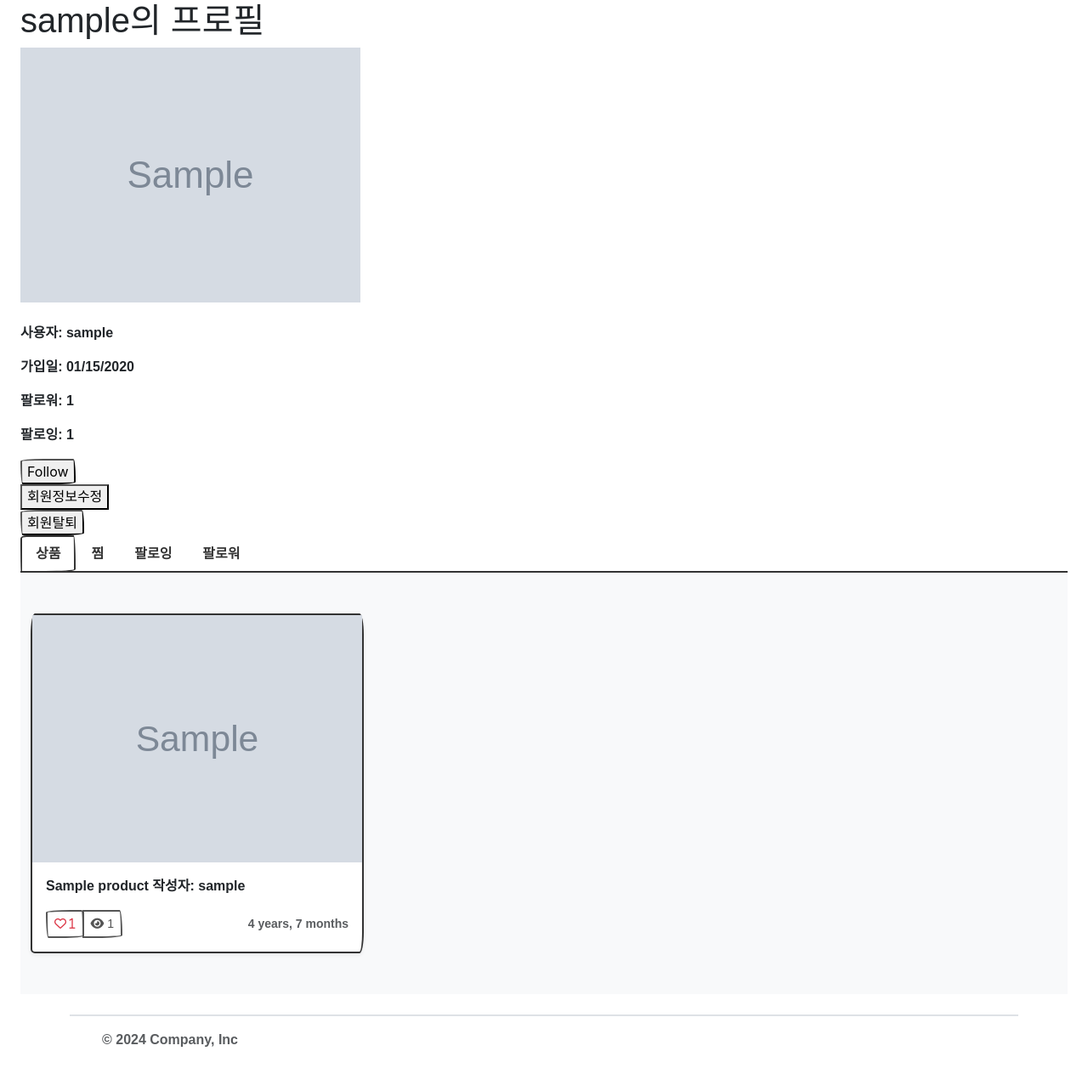
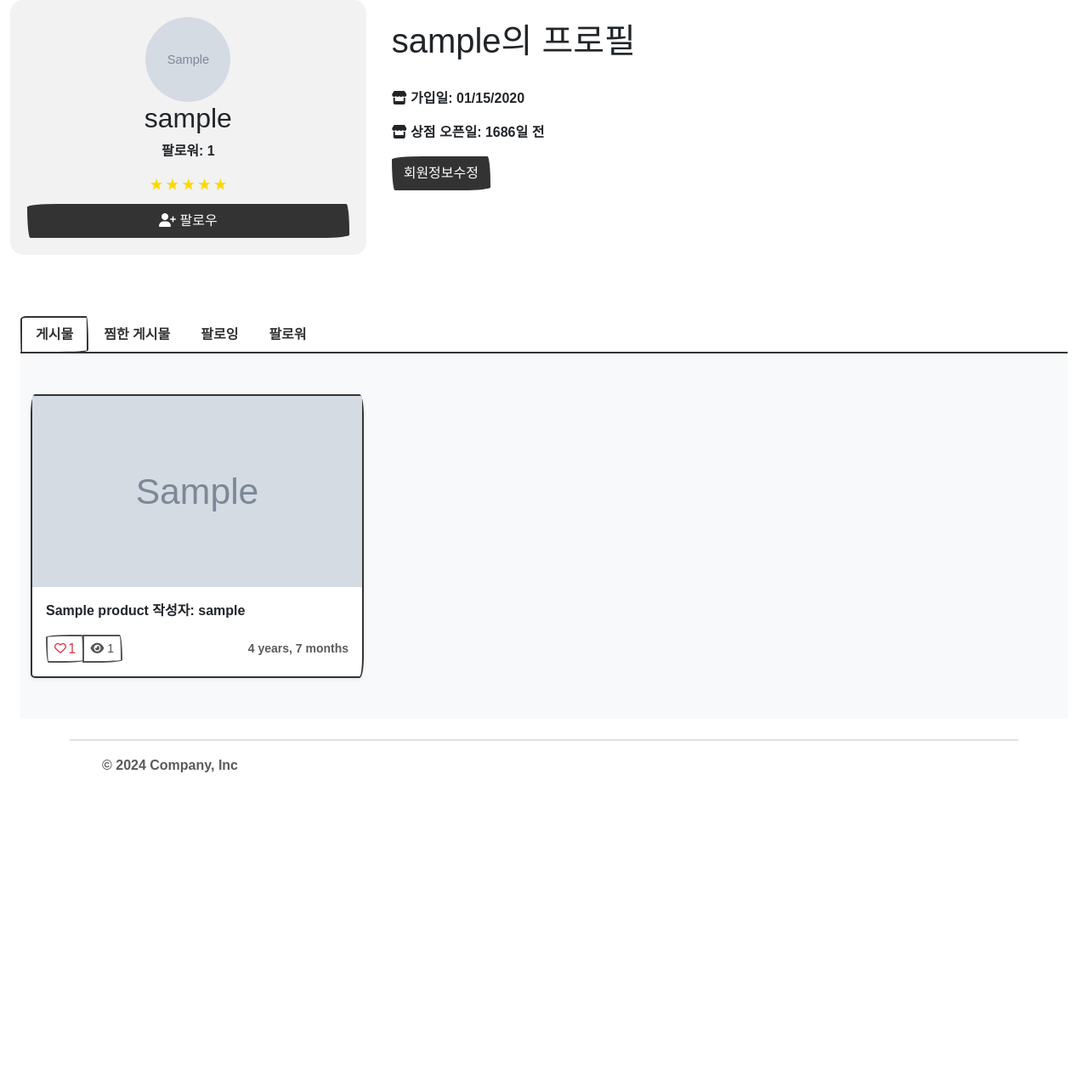
Before and after one commit to DoosamGwak/Django_team_project, a Django app: a page that uses templates/base.html in a window 1280 px wide. Shown: the part 210-1487 px from the top of the page at 85% size. After the commit the page ends 1119 px from the top, so only its background shows below. Run offline with Django 4.2, Linux system fonts and the light colour scheme; tables that the repository leaves empty hold one stand-in row (values such as "Sample post"); grey boxes marked "Sample" are stand-in pictures; some libraries are stand-ins or nearby versions; some web fonts are replaced.

Commit message:
프로필 업데이트

```diff
--- a/templates/base.html
+++ b/templates/base.html
@@ -94,6 +94,6 @@
   </div>
 
   <script src="https://kit.fontawesome.com/be903262ff.js" crossorigin="anonymous"></script>
-  <script src="https://cdn.jsdelivr.net/npm/bootstrap@5ss.3.3/dist/js/bootstrap.bundle.min.js" integrity="sha384-YvpcrYf0tY3lHB60NNkmXc5s9fDVZLESaAA55NDzOxhy9GkcIdslK1eN7N6jIeHz" crossorigin="anonymous"></script>
+  <script src="https://cdn.jsdelivr.net/npm/bootstrap@5.3.3/dist/js/bootstrap.bundle.min.js" integrity="sha384-YvpcrYf0tY3lHB60NNkmXc5s9fDVZLESaAA55NDzOxhy9GkcIdslK1eN7N6jIeHz" crossorigin="anonymous"></script>
 </body>
 </html>
--- a/users/templates/users/profile.html
+++ b/users/templates/users/profile.html
@@ -1,86 +1,112 @@
-
 {% extends 'base.html' %}
 {% load static %}
 
 {% block content %}
 <div class='container-xxl'>
-  <h1>{{ member.username }}의 프로필</h1>
+  <div class="row justify-content-center" g-5>
+    <div class="col-md-4 text-center" style="background-color: #f2f2f2; padding: 20px; border-radius: 15px;">
+      <!-- 프로필 이미지 -->
       {% if profile_image and profile_image.image %}
-    <img id="profile-img" src="{{ profile_image.image.url }}" alt="profile_image" style="cursor: pointer;" />
+        <img id="profile-img" src="{{ profile_image.image.url }}" alt="profile_image"
+          style="cursor: pointer; width: 100px; height: 100px; object-fit: cover; border-radius: 50%; background-color: white;" />
       {% else %}
-    <img id="profile-img" src="{% static 'users/user_profile.png' %}" alt="default_profile_image" style="cursor: pointer;" />
+        <img id="profile-img" src="{% static 'users/user_profile.png' %}" alt="default_profile_image"
+          style="cursor: pointer; width: 100px; height: 100px; object-fit: cover; border-radius: 50%; background-color: white;" />
       {% endif %}
 
+      <!-- 유저 이름 -->
+      <h2>{{ member.username }}</h2>
+
+      <p>팔로워: {{ member.followers.count }}</p>
+
+      <!-- 별점 (고정값으로 표시) -->
+      <p style="color: gold; margin: 10px 0;">
+        &#9733; &#9733; &#9733; &#9733; &#9733;
+      </p>
+
+      <!-- 팔로우/언팔로우 버튼 -->
+      {% if request.user != member %}
+        <form action="{% url 'users:follow' member.pk %}" method="POST" style="margin-top: 10px;">
+          {% csrf_token %}
+          {% if request.user in member.followers.all %}
+            <button type="submit" class="btn btn-secondary" style="width: 100%;"><i class="fas fa-user-minus"></i> 언팔로우</button>
+          {% else %}
+            <button type="submit" class="btn btn-primary" style="width: 100%;"><i class="fas fa-user-plus"></i> 팔로우</button>
+          {% endif %}
+        </form>
+      {% endif %}
+
+      <!-- 프로필 옵션 메뉴 -->
       <div id="profile-options" style="display: none; position: absolute; background-color: white; border: 1px solid #ccc; padding: 5px;">
         <p id="change-image" style="cursor: pointer;">프로필 이미지 변경</p>
         <p id="reset-image" style="cursor: pointer;">프로필 이미지 삭제</p>
       </div>
 
+      <!-- 프로필 이미지 업로드 폼 -->
       {% if request.user == member %}
-    <!-- 파일 입력 필드를 숨김 -->
         <form id="profile-form" action="{% url 'users:profile' member.username %}" method="POST" enctype="multipart/form-data" style="display: none;">
           {% csrf_token %}
           <input type="file" id="id_image" name="image" accept="image/*" style="display: none;" />
           <input type="submit" value="이미지 변경" />
         </form>
       {% endif %}
+    </div>
+    <!--  프로필 간격 조정 -->
+    <div class="col-md-8" style="padding-left: 30px;">
+      <br />
+      <h1>{{ member.username }}의 프로필</h1>
+      <br />
+      <p><i class="fa fa-store"></i> 가입일: {{ date_joined|date:'SHORT_DATE_FORMAT' }}</p>
+      <p><i class="fa fa-store"></i> 상점 오픈일: {{ shop_open_days }}일 전</p>
+      <div style="display: flex; flex-direction: row; gap: 10px; max-width: 200px;">
+        <a href="{% url 'accounts:update' %}" class="btn btn-primary">회원정보수정</a>
+      </div>
+    </div>
+  </div>
+
+  <br /><br />
+
+
 
   <br />
-  <br />
-
-  <p>사용자: {{ member.username }}</p>
-  <p>가입일: {{ date_joined|date:'SHORT_DATE_FORMAT' }}</p>
-  <p>팔로워: {{ member.followers.count }}</p>
-  <p>팔로잉: {{ member.followings.count }}</p>
-
-  {% if request.user != member %}
-    <form action="{% url 'users:follow' member.pk %}" method="POST">
-      {% csrf_token %}
-      {% if request.user in member.followers.all %}
-        <input type="submit" value="Unfollow" />
-      {% else %}
-        <input type="submit" value="Follow" />
-      {% endif %}
-    </form>
-  {% endif %}
 
 
-    <a href="{% url "accounts:update" %}"><button>회원정보수정</button></a>
-    <form action="{% url "accounts:delete" %}" method="POST">
-      {% csrf_token %}
-      <input type="submit" value='회원탈퇴'>
-    </form>
-
-
+  <!-- 네비게이션 탭 -->
   <ul class="nav nav-tabs" id="myTab" role="tablist">
     <li class="nav-item" role="presentation">
-        <button class="nav-link active" id="home-tab" data-bs-toggle="tab" data-bs-target="#home-tab-pane" type="button" role="tab" aria-controls="home-tab-pane" aria-selected="true">상품</button>
+      <button class="nav-link active" id="home-tab" data-bs-toggle="tab" data-bs-target="#home-tab-pane" type="button" role="tab" aria-controls="home-tab-pane" aria-selected="true">게시물</button>
     </li>
     <li class="nav-item" role="presentation">
-        <button class="nav-link" id="profile-tab" data-bs-toggle="tab" data-bs-target="#profile-tab-pane" type="button" role="tab" aria-controls="profile-tab-pane" aria-selected="false">찜</button>
+      <button class="nav-link" id="profile-tab" data-bs-toggle="tab" data-bs-target="#profile-tab-pane" type="button" role="tab" aria-controls="profile-tab-pane" aria-selected="false">찜한 게시물</button>
     </li>
     <li class="nav-item" role="presentation">
       <button class="nav-link" id="contact-tab" data-bs-toggle="tab" data-bs-target="#contact-tab-pane" type="button" role="tab" aria-controls="contact-tab-pane" aria-selected="false">팔로잉</button>
     </li>
     <li class="nav-item" role="presentation">
-        <button class="nav-link" id="disabled-tab" data-bs-toggle="tab" data-bs-target="#disabled-tab-pane" type="button" role="tab" aria-controls="disabled-tab-pane" aria-selected="false">팔로워</button>
+      <button class="nav-link" id="followers-tab" data-bs-toggle="tab" data-bs-target="#followers-tab-pane" type="button" role="tab" aria-controls="followers-tab-pane" aria-selected="false">팔로워</button>
     </li>
   </ul>
+
   <div class="tab-content" id="myTabContent">
+<!-- 게시물 리스트 -->
 <div class="tab-pane fade show active" id="home-tab-pane" role="tabpanel" aria-labelledby="home-tab" tabindex="0">
   <div class="album py-5 bg-body-tertiary">
-          <div class="container-xxl ">
+    <div class="container-xxl">
       <div class="row row-cols-1 row-cols-sm-2 row-cols-md-3 g-3">
         {% for product in member.product.all %}
           <div class="col">
             <div class="card shadow-sm">
-                    <a href="{% url "products:detail" product.pk %}">
+              <a href="{% url 'products:detail' product.pk %}">
                 {% if product.image %}
-                    <div width="100%" height="225px" style="overflow: hidden;">
-                        <img src="{{ product.image.url }}" alt="{{product.title}}" width="100%" sytle='object-fit: cover;'>
+                  <div style="overflow: hidden; width: 100%; height: 225px;">
+                    <img src="{{ product.image.url }}" alt="{{product.title}}" style="width: 100%; height: 100%; object-fit: cover;">
                   </div>
                 {% else %}
-                    <svg class="bd-placeholder-img card-img-top" width="100%" height="225" xmlns="http://www.w3.org/2000/svg" role="img" aria-label="Placeholder: Thumbnail" preserveAspectRatio="xMidYMid slice" focusable="false"><title>Placeholder</title><rect width="100%" height="100%" fill="#55595c"></rect><text x="50%" y="50%" fill="#eceeef" dy=".3em">Thumbnail</text></svg>
+                  <svg class="bd-placeholder-img card-img-top" width="100%" height="225" xmlns="http://www.w3.org/2000/svg" role="img" aria-label="Placeholder: Thumbnail" preserveAspectRatio="xMidYMid slice" focusable="false">
+                    <title>Placeholder</title>
+                    <rect width="100%" height="100%" fill="#55595c"></rect>
+                    <text x="50%" y="50%" fill="#eceeef" dy=".3em">Thumbnail</text>
+                  </svg>
                 {% endif %}
               </a>
               <div class="card-body">
@@ -88,12 +114,12 @@
                 <div class="d-flex justify-content-between align-items-center">
                   <div class="btn-group">
                     {% if user in product.user_like.all %}
-                            <form action="{% url "products:like" product.pk %}" method="POST">
+                      <form action="{% url 'products:like' product.pk %}" method="POST">
                         {% csrf_token %}
                         <button type="submit" class="btn btn-sm btn-outline-secondary"><i class="fa-solid fa-heart text-danger"> {{product.user_like.count}}</i></button>
                       </form>
-                          {% else  %}
-                            <form action="{% url "products:like" product.pk %}" method="POST">
+                    {% else %}
+                      <form action="{% url 'products:like' product.pk %}" method="POST">
                         {% csrf_token %}
                         <button type="submit" class="btn btn-sm btn-outline-secondary"><i class="fa-regular fa-heart text-danger"> {{product.user_like.count}}</i></button>
                       </form>
@@ -110,38 +136,44 @@
     </div>
   </div>
 </div>
+
+    <!-- 찜한 게시물 리스트 -->
   <div class="tab-pane fade" id="profile-tab-pane" role="tabpanel" aria-labelledby="profile-tab" tabindex="0">
     <div class="album py-5 bg-body-tertiary">
-          <div class="container-xxl ">
+      <div class="container-xxl">
         <div class="row row-cols-1 row-cols-sm-2 row-cols-md-3 g-3">
-                {% for product in member.product_like.all %}
+          {% for product in liked_products %}
             <div class="col">
               <div class="card shadow-sm">
-                    <a href="{% url "products:detail" product.pk %}">
+                <a href="{% url 'products:detail' product.pk %}">
                   {% if product.image %}
-                    <div width="100%" height="225px" style="overflow: hidden;">
-                        <img src="{{ product.image.url }}" alt="{{product.title}}" width="100%" sytle='object-fit: cover;'>
+                    <div style="overflow: hidden; height: 225px;">
+                      <img src="{{ product.image.url }}" alt="{{ product.title }}" style="width: 100%; height: 100%; object-fit: cover;">
                     </div>
                   {% else %}
-                    <svg class="bd-placeholder-img card-img-top" width="100%" height="225" xmlns="http://www.w3.org/2000/svg" role="img" aria-label="Placeholder: Thumbnail" preserveAspectRatio="xMidYMid slice" focusable="false"><title>Placeholder</title><rect width="100%" height="100%" fill="#55595c"></rect><text x="50%" y="50%" fill="#eceeef" dy=".3em">Thumbnail</text></svg>
+                    <svg class="bd-placeholder-img card-img-top" width="100%" height="225" xmlns="http://www.w3.org/2000/svg" role="img" aria-label="Placeholder: Thumbnail" preserveAspectRatio="xMidYMid slice" focusable="false">
+                      <title>Placeholder</title>
+                      <rect width="100%" height="100%" fill="#55595c"></rect>
+                      <text x="50%" y="50%" fill="#eceeef" dy=".3em">Thumbnail</text>
+                    </svg>
                   {% endif %}
                 </a>
                 <div class="card-body">
-                      <p class="card-text">{{product.title}} 작성자: {{product.author.username}}</p>
+                  <p class="card-text">{{ product.title }} 작성자: {{ product.author.username }}</p>
                   <div class="d-flex justify-content-between align-items-center">
                     <div class="btn-group">
-                          {% if user in product.user_like.all %}
-                            <form action="{% url "products:like" product.pk %}" method="POST">
+                      {% if request.user in product.user_like.all %}
+                        <form action="{% url 'products:like' product.pk %}" method="POST">
                           {% csrf_token %}
-                                <button type="submit" class="btn btn-sm btn-outline-secondary"><i class="fa-solid fa-heart text-danger"> {{product.user_like.count}}</i></button>
+                          <button type="submit" class="btn btn-sm btn-outline-secondary"><i class="fa-solid fa-heart text-danger"> {{ product.user_like.count }}</i></button>
                         </form>
-                          {% else  %}
-                            <form action="{% url "products:like" product.pk %}" method="POST">
+                      {% else %}
+                        <form action="{% url 'products:like' product.pk %}" method="POST">
                           {% csrf_token %}
-                                <button type="submit" class="btn btn-sm btn-outline-secondary"><i class="fa-regular fa-heart text-danger"> {{product.user_like.count}}</i></button>
+                          <button type="submit" class="btn btn-sm btn-outline-secondary"><i class="fa-regular fa-heart text-danger"> {{ product.user_like.count }}</i></button>
                         </form>
                       {% endif %}
-                          <button type="button" class="btn btn-sm btn-outline-secondary"><i class="fas fa-eye"></i> {{product.clicked}}</button>
+                      <button type="button" class="btn btn-sm btn-outline-secondary"><i class="fas fa-eye"></i> {{ product.clicked }}</button>
                     </div>
                     <small class="text-body-secondary">{{ product.created_at|timesince }}</small>
                   </div>
@@ -153,60 +185,30 @@
       </div>
     </div>
   </div>
+    <!-- 팔로잉 리스트 -->
     <div class="tab-pane fade" id="contact-tab-pane" role="tabpanel" aria-labelledby="contact-tab" tabindex="0">
-        <div class="album py-5 bg-body-tertiary">
-          <div class="container-xxl ">
-            <div class="row row-cols-1 row-cols-sm-2 row-cols-md-3 g-3">
-                {% for following in member.followings.all %}
-                  {% for product in following.product.all %}
-                    <div class="col">
-                      <div class="card shadow-sm">
-                        <a href="{% url "products:detail" product.pk %}">
-                        {% if product.image %}
-                        <div width="100%" height="225px" style="overflow: hidden;">
-                            <img src="{{ product.image.url }}" alt="{{product.title}}" width="100%" sytle='object-fit: cover;'>
+      <h2>팔로잉</h2>
+      <div class="container-xxl">
+        <div class="row">
+          {% for following in following_list %}
+          <div class="col-lg-4">
+            <h3>{{ following.username }}</h3>
+            <a class="btn btn-secondary" href="{% url 'users:profile' following.username %}">View profile</a>
           </div>
-                        {% else %}
-                        <svg class="bd-placeholder-img card-img-top" width="100%" height="225" xmlns="http://www.w3.org/2000/svg" role="img" aria-label="Placeholder: Thumbnail" preserveAspectRatio="xMidYMid slice" focusable="false"><title>Placeholder</title><rect width="100%" height="100%" fill="#55595c"></rect><text x="50%" y="50%" fill="#eceeef" dy=".3em">Thumbnail</text></svg>
-                        {% endif %}
-                        </a>
-                        <div class="card-body">
-                          <p class="card-text">{{product.title}} 작성자: {{product.author.username}}</p>
-                          <div class="d-flex justify-content-between align-items-center">
-                            <div class="btn-group">
-                              {% if user in product.user_like.all %}
-                                <form action="{% url "products:like" product.pk %}" method="POST">
-                                    {% csrf_token %}
-                                    <button type="submit" class="btn btn-sm btn-outline-secondary"><i class="fa-solid fa-heart text-danger"> {{product.user_like.count}}</i></button>
-                                </form>
-                              {% else  %}
-                                <form action="{% url "products:like" product.pk %}" method="POST">
-                                    {% csrf_token %}
-                                    <button type="submit" class="btn btn-sm btn-outline-secondary"><i class="fa-regular fa-heart text-danger"> {{product.user_like.count}}</i></button>
-                                </form>
-                              {% endif %}
-                              <button type="button" class="btn btn-sm btn-outline-secondary"><i class="fas fa-eye"></i> {{product.clicked}}</button>
-                            </div>
-                            <small class="text-body-secondary">{{ product.created_at|timesince }}</small>
-                          </div>
-                        </div>
-                      </div>
-                    </div>
-                  {% endfor %}
           {% endfor %}
         </div>
       </div>
     </div>
-      </div>
-      <div class="tab-pane fade" id="disabled-tab-pane" role="tabpanel" aria-labelledby="disabled-tab" tabindex="0">
-        <div class='container px-4 text-center'>
-          <div class='row'>
-            {% for follower in member.followers.all %}
+
+    <!-- 팔로워 리스트 -->
+    <div class="tab-pane fade" id="followers-tab-pane" role="tabpanel" aria-labelledby="followers-tab" tabindex="0">
+      <h2>팔로워</h2>
+      <div class="container-xxl">
+        <div class="row">
+          {% for follower in followers_list %}
           <div class="col-lg-4">
-              <h2 class="fw-normal">{{follower.username}}</h2>
-              <svg class="bd-placeholder-img rounded-circle" width="140" height="140" xmlns="http://www.w3.org/2000/svg" role="img" aria-label="Placeholder" preserveAspectRatio="xMidYMid slice" focusable="false"><title>Placeholder</title><rect width="100%" height="100%" fill="var(--bs-secondary-color)"></rect></svg>
-              <p></p>
-              <p><a class="btn btn-secondary" href="#">View details »</a></p>
+            <h3>{{ follower.username }}</h3>
+            <a class="btn btn-secondary" href="{% url 'users:profile' follower.username %}">View profile</a>
           </div>
           {% endfor %}
         </div>
@@ -215,6 +217,28 @@
   </div>
 
 </div>
+<script>
+  // JavaScript를 사용해 탭 전환 기능을 강화할 수도 있습니다.
+  const tabs = document.querySelectorAll('#myTab button')
+  tabs.forEach(tab => {
+    tab.addEventListener('click', function (event) {
+      // 현재 활성화된 탭을 비활성화
+      tabs.forEach(btn => btn.classList.remove('active'))
+
+      // 클릭된 탭을 활성화
+      event.currentTarget.classList.add('active')
+
+      // 탭에 맞는 콘텐츠를 보여줌
+      document.querySelectorAll('.tab-pane').forEach(pane => {
+        pane.classList.remove('show', 'active')
+      })
+      const targetPane = document.querySelector(event.currentTarget.getAttribute('data-bs-target'))
+      targetPane.classList.add('show', 'active')
+    })
+  })
+</script>
+
+
 <script>
   const profileImg = document.getElementById('profile-img')
   const profileOptions = document.getElementById('profile-options')
--- a/users/views.py
+++ b/users/views.py
@@ -4,6 +4,7 @@ from django.contrib.auth import get_user_model
 from django.views.decorators.http import require_POST
 from .forms import ProfileImageForm
 from .models import Profile
+from django.utils import timezone   # 상점 오픈일 계산 관련
 
 
 # Create your views here.
@@ -11,6 +12,16 @@ from .models import Profile
 def profile(request, username):
     member = get_object_or_404(get_user_model(), username=username)
     profile_image = Profile.objects.filter(user=member).last()
+
+    # 필요한 데이터를 미리 가져옴
+    liked_products = member.product_like.all()  # 사용자가 좋아요를 누른 게시물
+    following_list = member.followings.all()  # 사용자가 팔로잉 중인 유저 목록
+    followers_list = member.followers.all()  # 사용자를 팔로우하는 유저 목록
+
+    # 상점 오픈일 계산
+    shop_open_days = (timezone.now() - member.date_joined).days
+    # 해당 프로필 유저가 찜한 게시물만 가져오기
+    liked_products = member.product_like.all()
 
     if request.method == "POST":
         form = ProfileImageForm(request.POST, request.FILES, instance=profile_image)
@@ -27,6 +38,12 @@ def profile(request, username):
         "date_joined": member.date_joined,
         "form": form,
         "profile_image": profile_image,
+        "liked_products": liked_products,  # 찜한 게시물 데이터를 템플릿으로 전달
+        "following_list": following_list,  # 팔로잉 유저 데이터를 템플릿으로 전달
+        "followers_list": followers_list,  # 팔로워 데이터를 템플릿으로 전달
+        "shop_open_days": shop_open_days,  # 상점 오픈일 데이터 템플릿으로 전달
+        "liked_products": liked_products,  # 찜한 게시물 리스트
+        # 기타 필요한 컨텍스트 데이터들
     }
     return render(request, "users/profile.html", context)
 
```
Also changed, not shown: products/templates/products/detail.html (+15 -11 lines), media/images/002.png (added), media/images/02.png (added), media/images/1.jpg (added), media/images/background.jpg (added), media/images/user1.jpg (added), media/images/user1_bYuM923.jpg (added), media/images/user1_k0fSySb.jpg (added), media/images/user1_oh3bA7k.jpg (added). Lines whose indentation alone changed are shown as unchanged.
